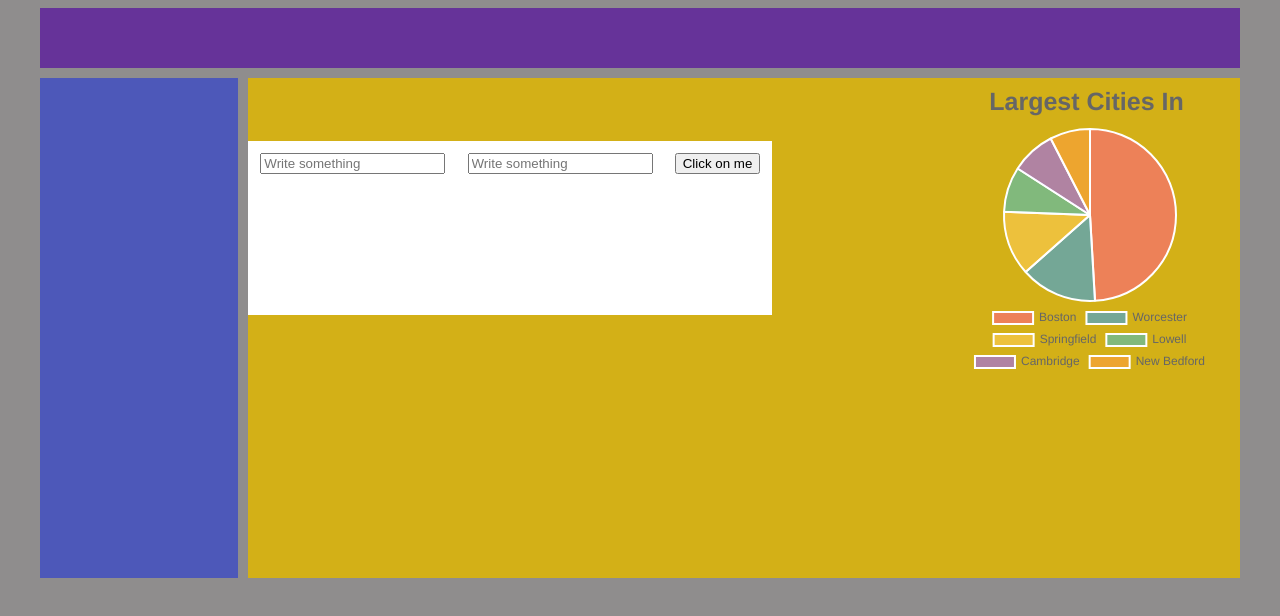
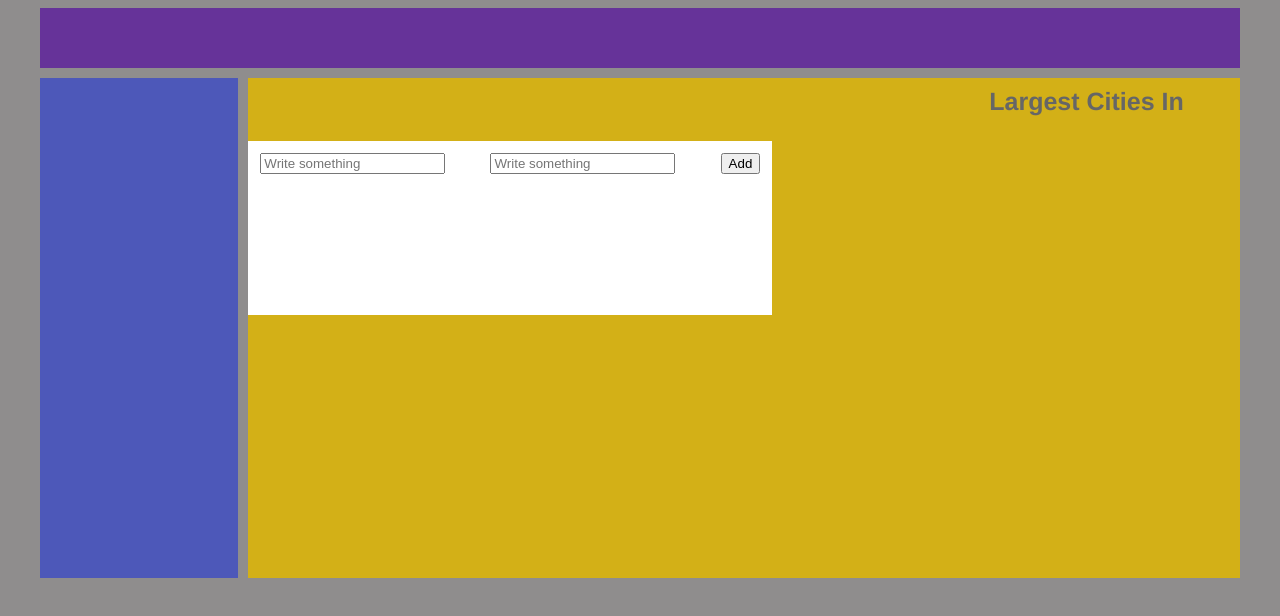
Before and after one commit to aperinevg/finalProject, a React (Create React App) app: page / in a window 1280 px wide. Shown: the top 616 px of the page. Built offline with nearby package versions, Linux system fonts and the light colour scheme.

Commit message:
Динамическое изменение диаграммы, не особо правильно работает

```diff
--- a/src/App.js
+++ b/src/App.js
@@ -11,7 +11,7 @@ function App(props) {
 
         <Navbar/>
         <div className="app-content">
-          <MainPage chartData={props.chartData}/>
+          <MainPage chartData={props.chartData} addLabel={props.addLabel} />
         </div>
 
       </div>
--- a/src/components/MainPage/MainPage.jsx
+++ b/src/components/MainPage/MainPage.jsx
@@ -7,7 +7,7 @@ import PiePage from './PiePage/PiePage';
 function MainPage(props) {
     return (
       <div className={style.main}>
-        <PiePage chartData={props.chartData}/>
+        <PiePage chartData={props.chartData} addLabel={props.addLabel}/>
       </div>
     );
 }
--- a/src/components/MainPage/PiePage/InputForPie/InputForPie.jsx
+++ b/src/components/MainPage/PiePage/InputForPie/InputForPie.jsx
@@ -6,12 +6,21 @@ import  style from '../PiePage.module.css'
 
 
 function InputForPie(props) {
+    let newLabelElem = React.createRef();
+    let newNumElem = React.createRef();
+    const addLabel = ()=>{
+      let text = newLabelElem.current.value;
+      let num = newNumElem.current.value;
+      props.addLabel(text,num);
+      newLabelElem.current.value='';
+      newNumElem.current.value='';
+    }
     return (
       <div  className={style.inputForm}>
         <div className={style.input}>
-          <input  type="text" placeholder="Write something"/>
-          <input  type="text" placeholder="Write something"/>
-          <button className={style.inputButton}>Click on me</button>
+          <input ref={newLabelElem} type="text" placeholder="Write something"/>
+          <input ref={newNumElem} type="text" placeholder="Write something"/>
+          <button onClick={addLabel} className={style.inputButton}>Add</button>
           </div>
       </div>
     );
--- a/src/components/MainPage/PiePage/PiePage.jsx
+++ b/src/components/MainPage/PiePage/PiePage.jsx
@@ -8,7 +8,7 @@ import InputForPie from './InputForPie/InputForPie';
 function PiePage(props) {
     return (
       <div className={style.piePage} >
-         <InputForPie/>
+         <InputForPie addLabel={props.addLabel}/>
          <Chart chartData={props.chartData} />
       </div>
     );
--- a/src/index.js
+++ b/src/index.js
@@ -2,14 +2,28 @@ import React from 'react';
 import ReactDOM from 'react-dom';
 import './index.css';
 import App from './App';
-import { chartData } from './state';
+import { state, subscribe } from './state';
 
-ReactDOM.render(
-  <React.StrictMode>
-    <App chartData={chartData} />
-  </React.StrictMode>,
-  document.getElementById('root')
-);
+const rerenderEntairTree = (data) => {
+
+  ReactDOM.render(
+
+      <React.StrictMode>
+        <App chartData={data} addLabel={state.addLabel}  />
+      </React.StrictMode>
+      ,
+
+    document.getElementById('root')
+  );
+
+
+};
+
+
+rerenderEntairTree(state.getChartData());
+subscribe(()=>{
+  rerenderEntairTree(state.getChartData())
+});
 
 // If you want to start measuring performance in your app, pass a function
 // to log results (for example: reportWebVitals(console.log))
--- a/src/state.js
+++ b/src/state.js
@@ -1,16 +1,14 @@
-export const chartData = {
-    labels: ['Boston', 'Worcester', 'Springfield', 'Lowell', 'Cambridge', 'New Bedford'],
+const labels =[];
+const data = [];
+
+let rerender = ()=>{
+}
+
+export const state = {
+    _chartData :{
+        labels: labels ,
         datasets:[
-      {
-        label:'Population',
-        data:[
-          617594,
-          181045,
-          153060,
-          106519,
-          105162,
-          95072
-        ],
+          {data: data,
             backgroundColor:[
               'rgba(255, 99, 132, 0.6)',
               'rgba(54, 162, 235, 0.6)',
@@ -21,5 +19,22 @@ export const chartData = {
               'rgba(255, 99, 132, 0.6)'
             ]
           }
-    ]
+        ],
+
+      },
+    getChartData() {
+        return this._chartData;
+    },
+
+    addLabel(label, num){
+        labels.push(label);
+        data.push(+num);
+        rerender(this._chartData);
+    },
+
+
 }
+
+export const subscribe = (observer) => {
+    rerender = observer;
+}
```
Also changed, not shown: 1 other file (tests, documents, lock files or other folders). Lines whose indentation alone changed are shown as unchanged.
